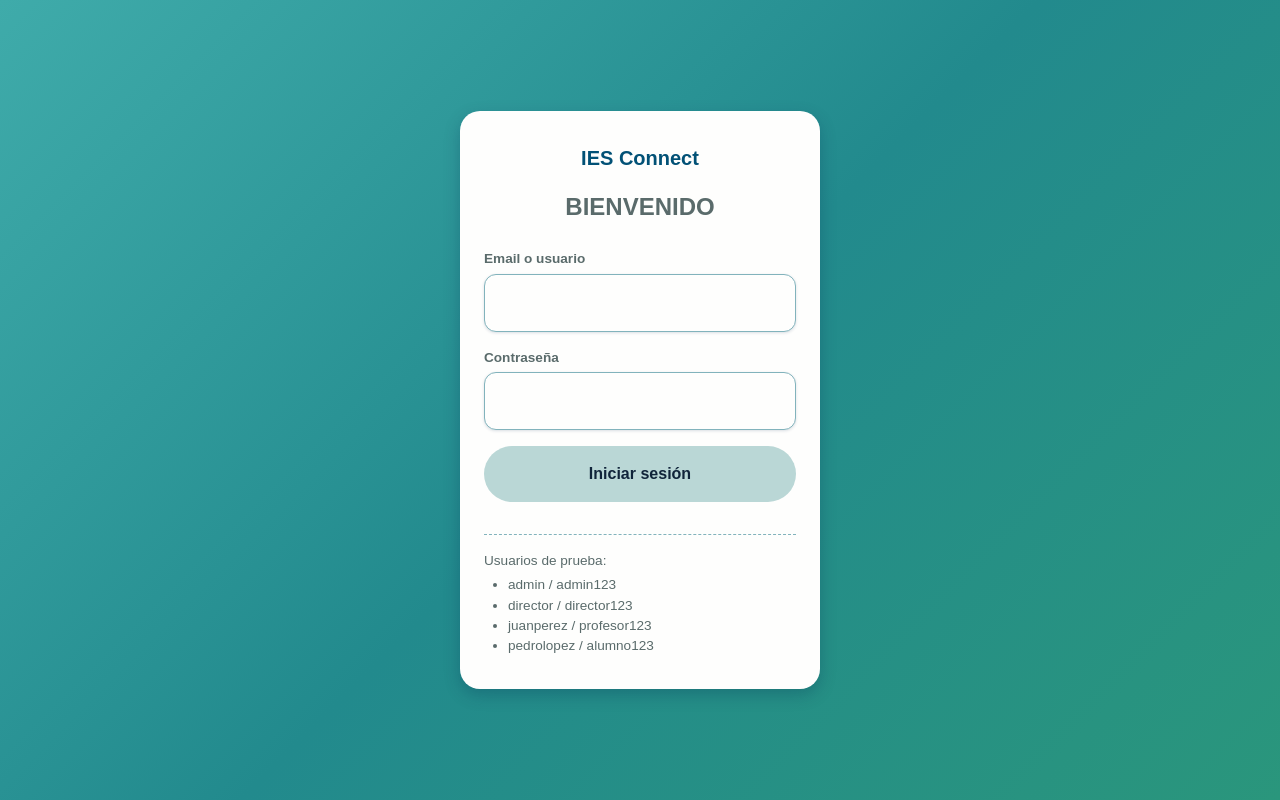
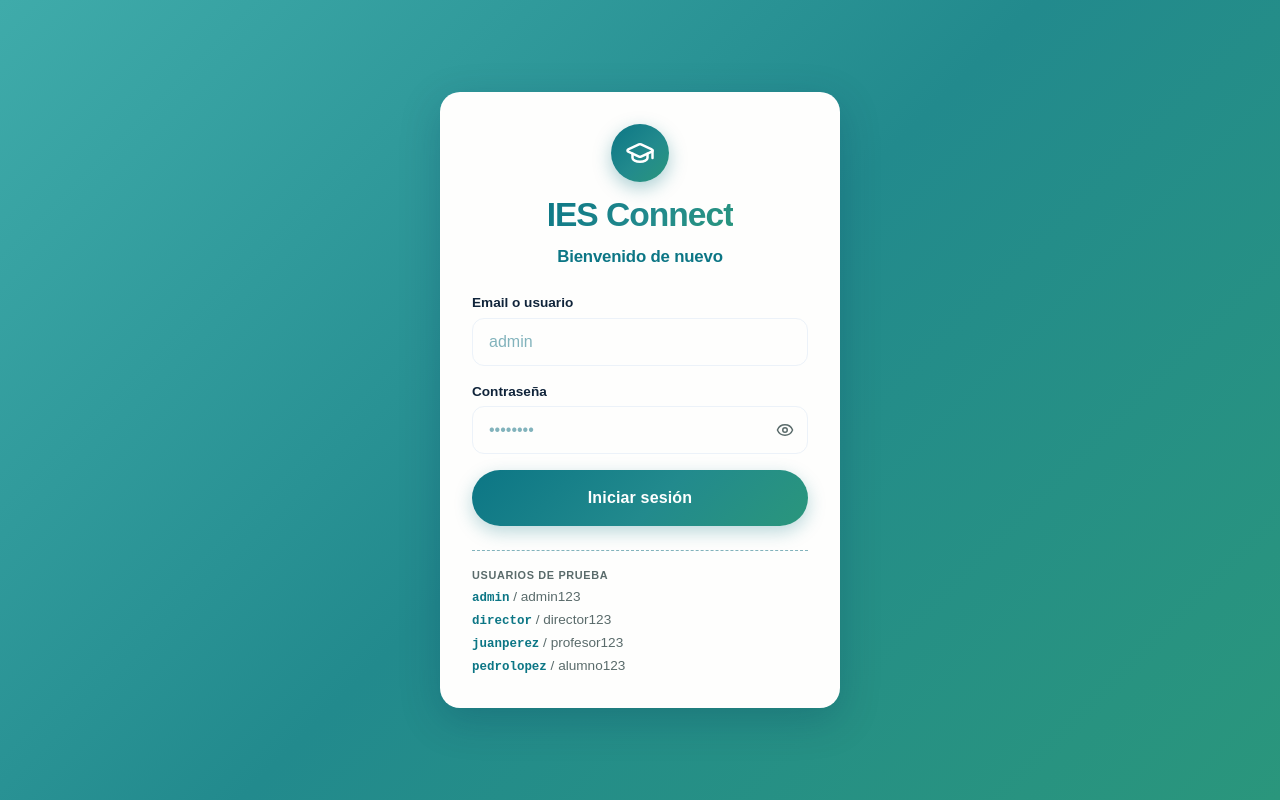
Before and after one commit to CristianFernando88/APP-MENSAJERIA-IES, a React app in the folder frontend/: page /login in a window 1280 px wide. Built offline with nearby package versions, Linux system fonts and the light colour scheme; no server answers; the HTML template or start-up script is replaced by a standard one.

Commit message:
feat: mejorar diseno del login con ojo de contraseña y marca mas grande

```diff
--- a/frontend/src/pages/Login/Login.css
+++ b/frontend/src/pages/Login/Login.css
@@ -6,41 +6,194 @@
   padding: var(--space-md);
 }
 
+.login {
+  --gradiente-login: linear-gradient(
+    135deg,
+    var(--color-teal-medio) 0%,
+    var(--color-verde-teal) 55%,
+    var(--color-verde-esmeralda) 100%
+  );
+}
+
 .login__card {
   width: 100%;
-  max-width: 360px;
+  max-width: 400px;
   background-color: var(--color-blanco);
   border-radius: var(--radius-lg);
-  padding: var(--space-xl) var(--space-lg);
+  padding: var(--space-xl);
   display: flex;
   flex-direction: column;
   gap: var(--space-md);
-  box-shadow: var(--shadow-md);
+  box-shadow: 0 12px 40px rgba(2, 40, 80, 0.22);
+}
+
+/* --- Marca --- */
+.login__brand {
+  display: flex;
+  flex-direction: column;
+  align-items: center;
+  gap: var(--space-xs);
+  text-align: center;
+  margin-bottom: var(--space-sm);
+}
+
+.login__logo {
+  display: flex;
+  align-items: center;
+  justify-content: center;
+  width: 58px;
+  height: 58px;
+  border-radius: 50%;
+  background: var(--gradiente-login);
+  color: var(--texto-claro);
+  box-shadow: 0 6px 18px rgba(12, 118, 133, 0.34);
+  margin-bottom: var(--space-xs);
 }
 
 .login__title {
-  font-size: var(--font-size-lg);
-  font-weight: 700;
-  text-align: center;
-  color: var(--color-azul-petroleo);
+  margin: 0;
+  font-size: 2.1rem;
+  font-weight: 800;
+  letter-spacing: -0.03em;
+  background: var(--gradiente-login);
+  -webkit-background-clip: text;
+  background-clip: text;
+  -webkit-text-fill-color: transparent;
+  color: var(--color-teal-medio);
 }
 
 .login__subtitle {
-  text-align: center;
-  color: var(--texto-secundario);
-  margin-bottom: var(--space-sm);
+  margin: 0;
+  font-size: 1.05rem;
+  font-weight: 600;
+  color: var(--color-teal-medio);
+  letter-spacing: -0.01em;
 }
 
+.login__campo {
+  display: flex;
+  flex-direction: column;
+  gap: var(--space-xs);
+}
+
+.login__label {
+  font-size: var(--font-size-sm);
+  font-weight: 600;
+  color: var(--texto-oscuro);
+}
+
+.login__input {
+  width: 100%;
+  padding: 11px var(--space-md);
+  border: 1px solid var(--color-gris-azulado);
+  border-radius: var(--radius-md);
+  font-size: var(--font-size-md);
+  font-family: inherit;
+  color: var(--texto-oscuro);
+  background-color: var(--color-blanco);
+  transition: border-color 0.15s ease, box-shadow 0.15s ease;
+}
+
+.login__input::placeholder {
+  color: var(--color-celeste-gris);
+}
+
+.login__input:focus {
+  outline: none;
+  border-color: var(--color-verde-teal);
+  box-shadow: 0 0 0 3px rgba(34, 138, 141, 0.16);
+}
+
+/* --- Campo con ojo --- */
+.login__clave {
+  position: relative;
+  display: flex;
+  align-items: center;
+}
+
+.login__input--clave {
+  padding-right: 46px;
+}
+
+.login__ojo {
+  position: absolute;
+  right: 6px;
+  display: flex;
+  align-items: center;
+  justify-content: center;
+  width: 34px;
+  height: 34px;
+  border: none;
+  border-radius: 50%;
+  background: none;
+  color: var(--texto-secundario);
+  cursor: pointer;
+}
+
+.login__ojo:hover {
+  background-color: var(--color-gris-azulado);
+  color: var(--color-verde-teal);
+}
+
+
+.login__error {
+  margin: 0;
+  padding: var(--space-sm) var(--space-md);
+  background-color: #FDDEDE;
+  color: #C0292C;
+  border-radius: var(--radius-sm);
+  font-size: var(--font-size-sm);
+  font-weight: 500;
+}
+
+.login__card .button--dark {
+  background: var(--gradiente-login);
+  color: var(--texto-claro);
+  font-weight: 700;
+  letter-spacing: 0.01em;
+  padding: var(--space-md) var(--space-lg);
+  box-shadow: 0 6px 18px rgba(12, 118, 133, 0.28);
+}
+
+.login__card .button--dark:hover:not(:disabled) {
+  opacity: 1;
+  filter: brightness(1.08);
+  box-shadow: 0 8px 22px rgba(12, 118, 133, 0.34);
+}
+
+.login__card .button--dark:disabled {
+  opacity: 0.65;
+}
+
+
 .login__demo-hint {
-  margin-top: var(--space-md);
+  margin-top: var(--space-sm);
   padding-top: var(--space-md);
   border-top: 1px dashed var(--color-celeste-gris);
   font-size: var(--font-size-sm);
   color: var(--texto-secundario);
 }
 
+.login__demo-hint p {
+  margin: 0 0 var(--space-xs);
+  font-weight: 600;
+  text-transform: uppercase;
+  font-size: 0.68rem;
+  letter-spacing: 0.06em;
+}
+
 .login__demo-hint ul {
-  list-style: disc;
-  padding-left: var(--space-lg);
-  margin-top: var(--space-xs);
+  list-style: none;
+  margin: 0;
+  padding: 0;
+  display: flex;
+  flex-direction: column;
+  gap: 2px;
 }
+
+.login__demo-hint code {
+  font-family: ui-monospace, monospace;
+  font-size: 0.78rem;
+  color: var(--color-teal-medio);
+  font-weight: 600;
+}
--- a/frontend/src/pages/Login/Login.jsx
+++ b/frontend/src/pages/Login/Login.jsx
@@ -1,11 +1,10 @@
 import { useState } from "react";
 import { useNavigate } from "react-router-dom";
-import Input from "../../components/ui/Input/Input";
+import { Eye, EyeOff, GraduationCap } from "lucide-react";
 import Button from "../../components/ui/Button/Button";
 import { useAuth } from "../../context/AuthContext";
 import "./Login.css";
 
-// A dónde va cada rol después de loguearse
 const HOME_POR_ROL = {
   super_admin: "/admin",
   admin: "/admin",
@@ -30,6 +29,7 @@ export default function Login() {
   const [form, setForm] = useState({ email: "", password: "" });
   const [error, setError] = useState("");
   const [enviando, setEnviando] = useState(false);
+  const [verClave, setVerClave] = useState(false);
   const { login } = useAuth();
   const navigate = useNavigate();
 
@@ -55,37 +55,69 @@ export default function Login() {
   return (
     <div className="on-gradient login">
       <form className="login__card" onSubmit={handleSubmit}>
-        <h2 className="login__title">IES Connect</h2>
-        <h2 className="login__subtitle">BIENVENIDO</h2>
+        <div className="login__brand">
+          <span className="login__logo">
+            <GraduationCap size={30} />
+          </span>
+          <h1 className="login__title">IES Connect</h1>
+          <p className="login__subtitle">Bienvenido de nuevo</p>
+        </div>
 
-        <Input
-          label="Email o usuario"
+        <div className="login__campo">
+          <label className="login__label" htmlFor="email">
+            Email o usuario
+          </label>
+          <input
+            id="email"
             name="email"
             type="text"
+            className="login__input"
             value={form.email}
             onChange={handleChange}
+            placeholder="admin"
+            autoComplete="username"
           />
-        <Input
-          label="Contraseña"
+        </div>
+
+        <div className="login__campo">
+          <label className="login__label" htmlFor="password">
+            Contraseña
+          </label>
+          <div className="login__clave">
+            <input
+              id="password"
               name="password"
-          type="password"
+              type={verClave ? "text" : "password"}
+              className="login__input login__input--clave"
               value={form.password}
               onChange={handleChange}
+              placeholder="••••••••"
+              autoComplete="current-password"
             />
+            <button
+              type="button"
+              className="login__ojo"
+              onClick={() => setVerClave((v) => !v)}
+              aria-label={verClave ? "Ocultar contraseña" : "Ver contraseña"}
+            >
+              {verClave ? <EyeOff size={18} /> : <Eye size={18} />}
+            </button>
+          </div>
+        </div>
 
         {error && <p className="login__error">{error}</p>}
 
-        <Button type="submit" fullWidth disabled={enviando}>
+        <Button type="submit" fullWidth disabled={enviando} variant="dark">
           {enviando ? "Ingresando..." : "Iniciar sesión"}
         </Button>
 
         <div className="login__demo-hint">
-          <p>Usuarios de prueba:</p>
+          <p>Usuarios de prueba</p>
           <ul>
-            <li>admin / admin123</li>
-            <li>director / director123</li>
-            <li>juanperez / profesor123</li>
-            <li>pedrolopez / alumno123</li>
+            <li><code>admin</code> / admin123</li>
+            <li><code>director</code> / director123</li>
+            <li><code>juanperez</code> / profesor123</li>
+            <li><code>pedrolopez</code> / alumno123</li>
           </ul>
         </div>
       </form>
```
Lines whose indentation alone changed are shown as unchanged.
